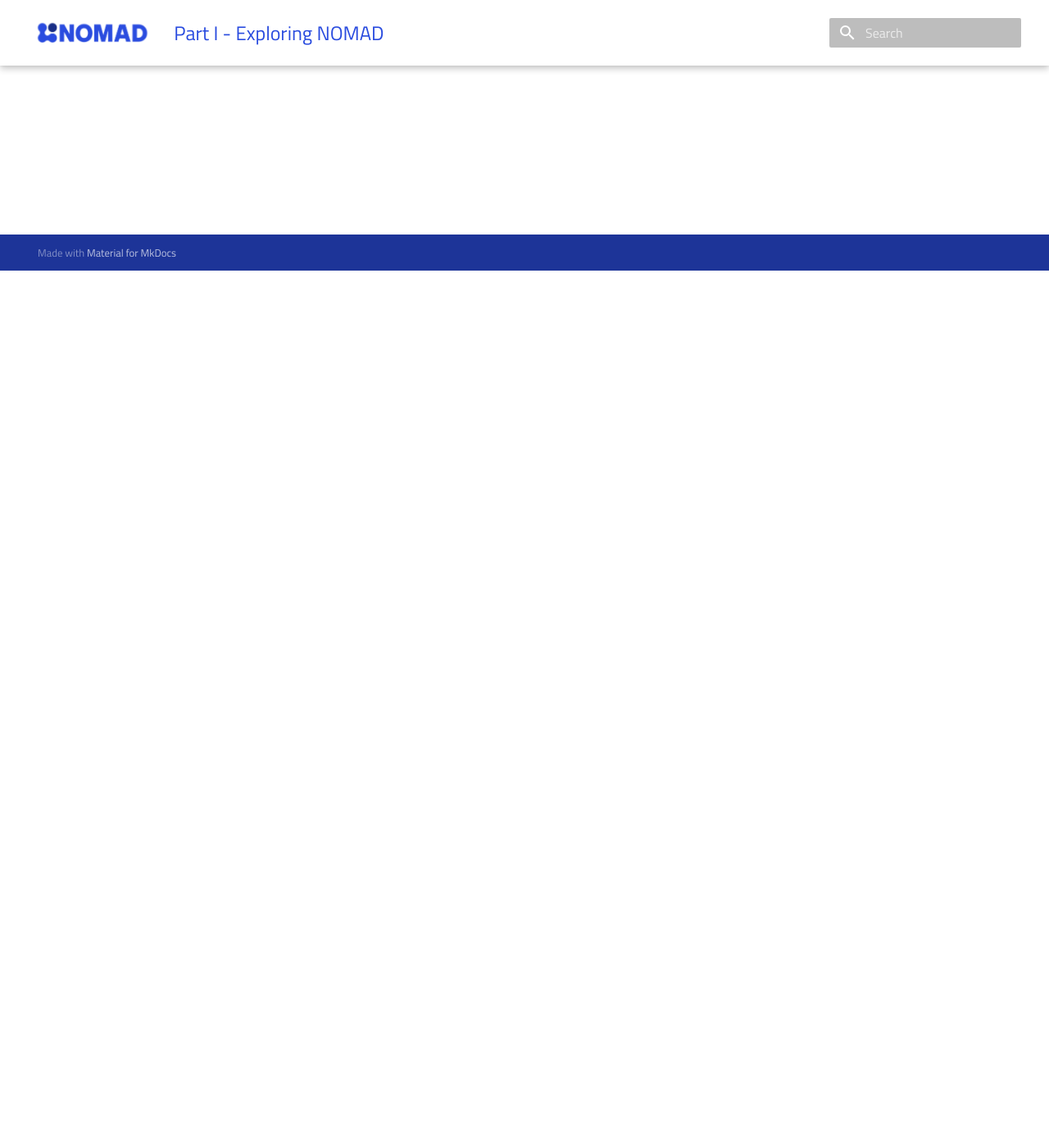
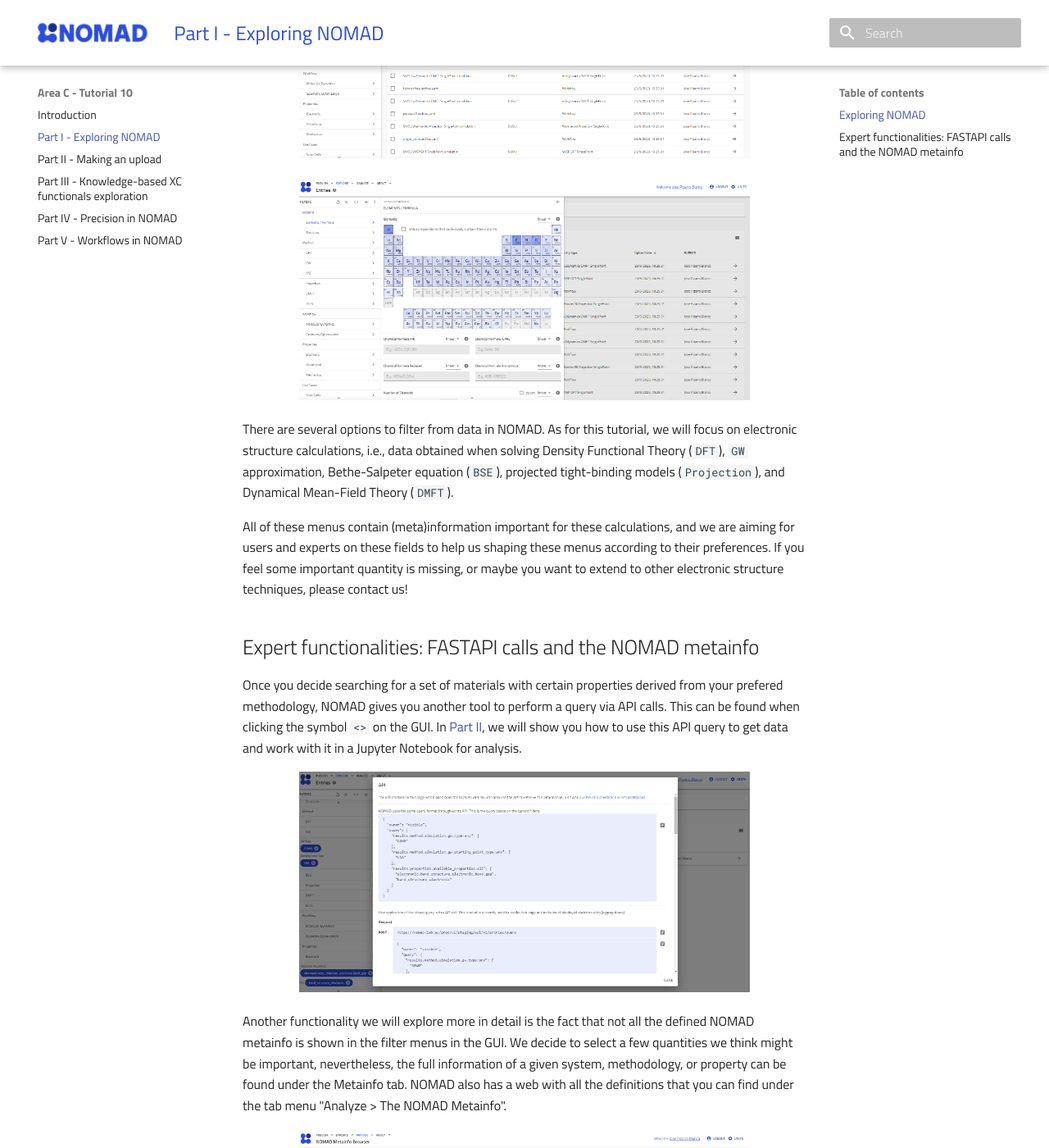
Before and after one commit to FAIRmat-NFDI/AreaC-Tutorial10_2023, an MkDocs documentation site: the page built from docs/part1.md, in a window 1280 px wide and 1400 px high, scrolled down 1070 px. Shown: the whole window at 82% size. Built offline with MkDocs 1.6.1 and Material for MkDocs 9.7.7, drawn with Linux system fonts in a browser that asks for light colours; some of the changed text lies outside the part shown.

Commit message:
Added Part I and assets

```diff
--- a/docs/part1.md
+++ b/docs/part1.md
@@ -1 +1,44 @@
 # Part I: How to explore the NOMAD Archive and Repository.
+
+In this part, we are going to learn how to find and explore the NOMAD Archive and Repository (in short, NOMAD-lab) for electronic structure data. A more extensive information can be found in the [FAIRmat tutorial 1](https://www.fairmat-nfdi.eu/events/fairmat-tutorial-1/tutorial-1-home) web.
+
+## Exploring NOMAD
+
+Go to the [NOMAD-lab website](https://nomad-lab.eu/nomad-lab/).
+
+There are two main versions when exploring NOMAD-lab: the stable version and the beta or staging version. As the current NOMAD infrastructure is constantly being updated, we recommend you to go to the [Beta version](https://nomad-lab.eu/prod/v1/staging/gui/search/entries). The link can be also found when scrolling down in the main landing page of NOMAD-lab or when clicking on the tab menu "Solutions".
+
+<p align="center">
+    <img src="../assets/part1_explore/beta1.png" alt="Finding the Beta in the website, option 1" width="45%" title="NOMAD Beta option 1">
+    <img src="../assets/part1_explore/beta2.png" alt="Finding the Beta in the website, option 2" width="41.5%" title="NOMAD Beta option 2">
+</p>
+
+
+We land on the NOMAD Entries page, a very intuitive and easy-to-use Graphical User Interface (GUI). Here we can explore data according to our preferences. We can select the atoms that form the material, which crystal symmetry, etc., as well as selecting the methodology done for a calculation or experiment. We can also select the output properties, which for us is going to be mainly the menu “Electronic”.
+
+
+
+<p align="center">
+    <img src="../assets/part1_explore/explore.png" alt="Explore GUI page" width="80%" title="Explore GUI page">
+</p>
+<p align="center">
+    <img src="../assets/part1_explore/materials.png" alt="Materials menu" width="80%" title="Materials menu">
+</p>
+
+There are several options to filter from data in NOMAD. As for this tutorial, we will focus on electronic structure calculations, i.e., data obtained when solving Density Functional Theory (`DFT`), `GW` approximation, Bethe-Salpeter equation (`BSE`), projected tight-binding models (`Projection`), and Dynamical Mean-Field Theory (`DMFT`).
+
+All of these menus contain (meta)information important for these calculations, and we are aiming for users and experts on these fields to help us shaping these menus according to their preferences. If you feel some important quantity is missing, or maybe you want to extend to other electronic structure techniques, please contact us!
+
+## Expert functionalities: FASTAPI calls and the NOMAD metainfo
+
+Once you decide searching for a set of materials with certain properties derived from your prefered methodology, NOMAD gives you another tool to perform a query via API calls. This can be found when clicking the symbol `<>` on the GUI. In [Part II](part2.md), we will show you how to use this API query to get data and work with it in a Jupyter Notebook for analysis.
+
+<p align="center">
+    <img src="../assets/part1_explore/api.png" alt="API query" width="80%" title="API query">
+</p>
+
+Another functionality we will explore more in detail is the fact that not all the defined NOMAD metainfo is shown in the filter menus in the GUI. We decide to select a few quantities we think might be important, nevertheless, the full information of a given system, methodology, or property can be found under the Metainfo tab. NOMAD also has a web with all the definitions that you can find under the tab menu "Analyze > The NOMAD Metainfo".
+
+<p align="center">
+    <img src="../assets/part1_explore/nomadmetainfo.png" alt="The NOMAD metainfo" width="80%" title="The NOMAD metainfo">
+</p>
```
Also changed, not shown: docs/index.md (+6 -6 lines), docs/assets/part1_explore/api.png (added), docs/assets/part1_explore/beta1.png (added), docs/assets/part1_explore/beta2.png (added), docs/assets/part1_explore/explore.PNG (added), docs/assets/part1_explore/gwmenu.PNG (added), docs/assets/part1_explore/materials.PNG (added), docs/assets/part1_explore/nomadmetainfo.PNG (added), docs/assets/part1_explore/propertiesmenu.PNG (added).
